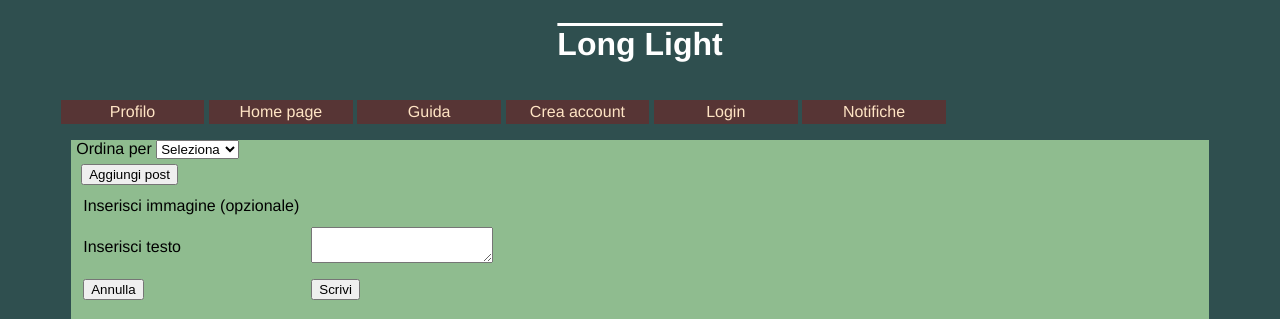
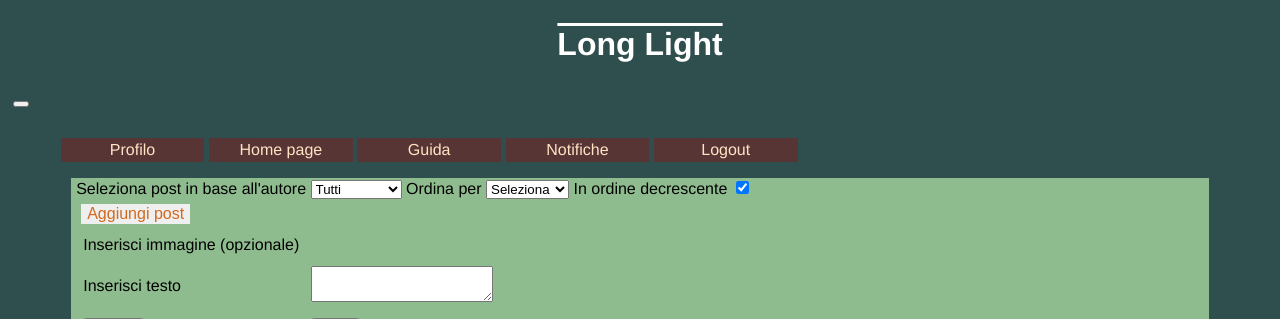
Before and after one commit to MicheleCiavatti/WEB-2023-Radiomatoria, a PHP site: template template/base.php in a window 1280 px wide. Shown: the top 319 px of the page. Run offline with PHP 8.4, Linux system fonts and the light colour scheme; the template is opened without the code that fills it: most values are stand-ins (such as "Sample title", 1, 10 or a date in 2020); data that the repository does not hold is empty.

Commit message:
Update base.php

```diff
--- a/template/base.php
+++ b/template/base.php
@@ -12,32 +12,42 @@
         <aside>
             <?php
                 session_start();
-        if(isset($_SESSION['uid']) && isset($_SESSION['img'])):
+                if(cookiesSet()):
             ?>
-        <img src="<?php echo $_SESSION['img']; ?>" alt=""/>
-        <p><?php echo $_SESSION['uid']; ?></p>
+                <img id="FotoProfilo" src="<?php echo readCookie('FotoProfilo') ?>" alt=""/>
+                <button id="NomeUtente" onclick="accessProfile(<?php echo readCookie('NomeUtente'); ?>)"><?php echo readCookie('NomeUtente'); ?></button>
             <?php endif; ?>
         </aside>
         <nav>
             <ul>
-                <li><a href="#">Profilo</a></li>
-                <li><a href="index.html">Home page</a></li>
-                <li><a href="guida.html">Guida</a></li>
-                <li><a href="create.html">Crea account</a></li>
-                <li>
-                    <?php if (isset($_SESSION['uid'])): ?>
-                        <a href="includes/logout.inc.php">Logout</a>
+                <?php if(cookiesSet()): ?>
+                    <li id="pag_profilo"><a href="accessProfile(<?php echo readCookie('NomeUtente'); ?>)">Profilo</a></li>
+                <?php endif; ?>
+                <li id="pag_principale"><a href="index.html">Home page</a></li>
+                <li id="pag_guida"><a href="guida.html">Guida</a></li>
+                <?php if(cookiesSet()): ?>
+                    <li id="pag_notifiche"><a href="notifiche.html">Notifiche</a></li>
+                    <li id="pag_uscita"><a href="includes/logout.inc.php">Logout</a></li>
                 <?php else: ?>
-                        <a href="login.html">Login</a>
+                    <li id="pag_creazione"><a href="create.html">Crea account</a></li>
+                    <li id="pag_accesso"><a href="login.html">Login</a></li>
                 <?php endif; ?>
-                </li>
-                <li><a href="notifiche.html">Notifiche</a></li>
             </ul>
         </nav>
         <main>
+            <header>
                 <section>
-                <header>
-                <form action="sort_post.php" method="post" name="sort_form">
+                    <form action="selectPostHome.php" method="post" name="select_form_home">
+                        <?php if(cookiesSet()): ?>
+                            <label for="origin">Seleziona post in base all'autore</label>
+                            <select name="origin" id="origin">
+                                <option value="all" selected>Tutti</option>
+                                <option value="strangers" >Sconosciuti</option>
+                                <option value="friends">Amici</option>
+                                <option value="followed">Seguiti</option>
+                                <option value="mine">Me stesso</option>
+                            </select>
+                        <?php endif; ?>
                         <label for="sort">Ordina per</label>
                         <select name="sort" id="sort" onchange="this.form.submit()">
                             <option value="" selected>Seleziona</option>
@@ -45,9 +55,12 @@
                             <option value="like">Like</option>
                             <option value="comm">Commenti</option>
                         </select>
+                        <label for="order">In ordine decrescente</label>
+                        <input type="checkbox" name="order" id="order" checked/>
                     </form>
+                    <?php if(cookiesSet()): ?>
                         <button id="add_post_button" class="access_required" onclick="mostraFormPost()">Aggiungi post</button>
-                <form action="add_post.php" method="post" name="add_post_form">
+                        <form action="addPost.php" method="post" name="add_post_form">
                             <table>
                                 <tr>
                                     <td><label for="post_img">Inserisci immagine (opzionale)</label></td>
@@ -63,52 +76,74 @@
                                 </tr>
                             </table>
                         </form>
+                    <?php endif; ?>
+                </section>
             </header>
-            <main>
+            <article>
                 <ul>
-                    <?php foreach($templateParams["post"] as $post): ?>
+                    <?php foreach($post_list as $post): ?>
                     <li>
                         <table>
                             <tr>
-                                <td><button onclick="accessProfile()"></button><?php echo $post["UserPost"]; ?></td>
+                                <td><button onclick="accessProfile(<?php echo $post['Creatore']; ?>)"></button><?php echo $post["Creatore"]; ?></td>
                                 <td><?php echo $post["DataPost"]; ?></td>
-                                <td><button onclick="removePost($post['NrPost'], $post['UserPost'])" class="access_required">Rimuovi</button></td>
+                                <?php if ($post["Creatore"] == readCookie('NomeUtente')): ?>
+                                    <td><button onclick="removePost($post['NrPost'])" class="access_required">Rimuovi</button></td>
+                                <?php endif; ?>
                             </tr>
                             <tr><td><?php echo $post["TestoPost"]; ?></td></tr>
-                            <tr><td><img src="$post['ImmaginePost']" alt=""/></td></tr>
+                            <tr><td><img src="<?php echo $post['ImmaginePost']; ?>" alt=""/></td></tr>
                             <tr>
                                 <td><?php echo $post["LikePost"]; ?></td>
-                                <td><button name="$post['NrPost']_like_button" class="preference_button" onclick="like($post['NrPost'])">Like</button></td>  <!-- aggiunge un like al post (se c'era già un dislike lo rimuove) e cambia il testo in "Liked" ed il colore in ciano; se c'è già un like si rimuove (toglie il like, torna come prima e non fa altro) -->
+                                <td><button name="<?php echo $post['NrPost']; ?>_like_button" class="preference_button" onclick="<?php if(cookiesSet()): ?>like(<?php echo $post['NrPost']; ?>)<?php endif; ?>">Like</button></td>
                                 <td><?php echo $post["DislikePost"]; ?></td>
-                                <td><button name="$post['NrPost']_dislike_button" class="preference_button" onclick="dislike($post['NrPost'])">Dislike</button></td>  <!-- aggiunge un dislike al post (se c'era già un like lo rimuove) e cambia il testo in "Disliked" ed il colore in magenta; se c'è già un dislike si rimuove -->
-                                <td><button id="add_comment_button" class="access_required" onclick="mostraFormCommenti($post['NrPost'], $post['UserPost'], $post['DataPost'], '')">Commenta</button></td>
+                                <td><button name="<?php echo $post['NrPost']; ?>_dislike_button" class="preference_button" onclick="<?php if(cookiesSet()): ?>dislike(<?php echo $post['NrPost']; ?>)<?php endif; ?>">Dislike</button></td>
+                                <?php if(cookiesSet()): ?>
+                                    <td><button id="add_comment_button" class="access_required" onclick="mostraFormCommenti($post['NrPost'], $post['Creatore'], $post['DataPost'], '')">Commenta</button></td>
+                                <?php endif; ?>
                             </tr>
-                            <tr><td><button onclick="mostraCommentiPost($post['NrPost'])">Mostra commenti</button></td></tr>
+                            <tr><td><button onclick="mostraCommentiPost(<?php echo $post['NrPost']; ?>)">Mostra commenti</button></td></tr>
                         </table>
-                        <ul id="$post['NrPost']_comment_list">
-                            <?php foreach($templateparams["commenti"] as $commento): ?>
+                        <ul id="<?php echo $post['NrPost']; ?>_comment_list">
+                            <?php
+                                $query = "SELECT COMMENTO.*, COUNT(CASE WHEN INTERAZIONE.Tipo THEN 1 END) AS LikeCommento, COUNT(CASE WHEN NOT INTERAZIONE.Tipo THEN 1 END) AS DislikeCommento,
+                                SCRITTURA.NomeUtente AS UserCommento
+                                FROM (CONTENUTO INNER JOIN COMMENTO ON CONTENUTO.NrCommento = COMMENTO.NrCommento LEFT JOIN INTERAZIONE ON COMMENTO.NrCommento = INTERAZIONE.ElementId)
+                                INNER JOIN SCRITTURA ON CONTENUTO.NrCommento = SCRITTURA.NrCommento WHERE CONTENUTO.NrPost = ? ORDER BY COMMENTO.DataCommento DESC";
+                                $stmt = $this->db->prepare($query);
+                                $stmt->bind_param('ssi', $post['NrPost']);
+                                $stmt->execute();
+                                $commenti = $stmt->get_result();
+                                foreach($commenti as $commento):
+                            ?>
                                 <li>
                                     <table>
                                         <tr>
-                                            <td><button onclick="accessProfile($commento['UserCommento'])"><?php echo $commento["UserCommento"]; ?></button></td>
+                                            <td><button onclick="accessProfile(<?php echo $commento['UserCommento']; ?>)"><?php echo $commento["UserCommento"]; ?></button></td>
                                             <td><?php echo $commento["DataCommento"]; ?></td>
-                                            <td><button onclick="removeComment($commento['NrCommento'], $commento['UserCommento'])" class="access_required">Rimuovi</button></td>
-                                            <!-- removeComment non funziona se l'utente registrato non è l'autore del commento -->
+                                            <?php if($commento['Creatore'] == readCookie('NomeUtente')): ?>
+                                                <td><button onclick="removeComment(<?php echo $commento['NrCommento']; ?>)" class="access_required">Rimuovi</button></td>
+                                            <?php endif; ?>
                                         </tr>
                                         <tr><td><?php echo $commento["TestoCommento"]; ?></td></tr>
-                                        <tr><td><img src="$commento['ImmagineCommento']" alt=""/></td></tr>
+                                        <tr><td><img src="<?php echo $commento['ImmagineCommento']; ?>" alt=""/></td></tr>
                                         <tr>
                                             <td><?php echo $commento["LikeCommento"]; ?></td>
-                                            <td><button id="$commento['NrCommento']_like_button" class="preference_button" onclick="like($commento['NrCommento'])">Like</button></td>
+                                            <td><button id="<?php echo $commento['NrCommento']; ?>_like_button" class="preference_button"
+                                            onclick="<?php if(cookiesSet()): ?>like(<?php echo $commento['NrCommento']; ?>)<?php endif; ?>">Like</button></td>
                                             <td><?php echo $commento["DislikeCommento"]; ?></td>
-                                            <td><button id="$commento['NrCommento']_dislike_button" class="preference_button" onclick="dislike($commento['NrCommento'])">Dislike</button></td>
-                                            <td><button onclick="mostraFormCommenti($post['NrPost'], $post['UserPost'], $post['DataPost'], '@' + $commento['UserCommento'])">Rispondi</button></td>
+                                            <td><button id="<?php echo $commento['NrCommento']; ?>_dislike_button" class="preference_button"
+                                            onclick="<?php if(cookiesSet()): ?>dislike(<?php echo $commento['NrCommento']; ?>)<?php endif; ?>">Dislike</button></td>
+                                            <?php if(cookiesSet()): ?>
+                                                <td><button onclick="mostraFormCommenti($post['NrPost'], $post['Creatore'], $post['DataPost'], '@' + $commento['Creatore'])">Rispondi</button></td>
+                                            <?php endif; ?>
                                         </tr>
                                     </table>
                                 </li>
                             <?php endforeach; ?>
                         </ul>
-                        <form action="add_comment.php" method="post" name="add_comment_form">
+                        <?php if(cookiesSet()): ?>
+                            <form action="addComment.php" method="post" name="add_comment_form">
                                 <table>
                                     <tr>
                                         <td id="comment_post_info"></td>
@@ -128,13 +163,14 @@
                                     </tr>
                                 </table>
                             </form>
+                        <?php endif; ?>
                         </li>
-                    <?php endforeach; ?>
+                    <?php endforeach;
+                    decorate($element_id_like, $element_id_dislike); ?>
                 </ul>
+            </article>
         </main>
-            </section>
-        </main>
+        <script src="js/index.js" type="text/javascript"></script>
         <script src="js/generale.js" type="text/javascript"></script>
-        <script src="js/index.js" type="text/javascript"></script>
     </body>
 </html>
```
Lines whose indentation alone changed are shown as unchanged.
